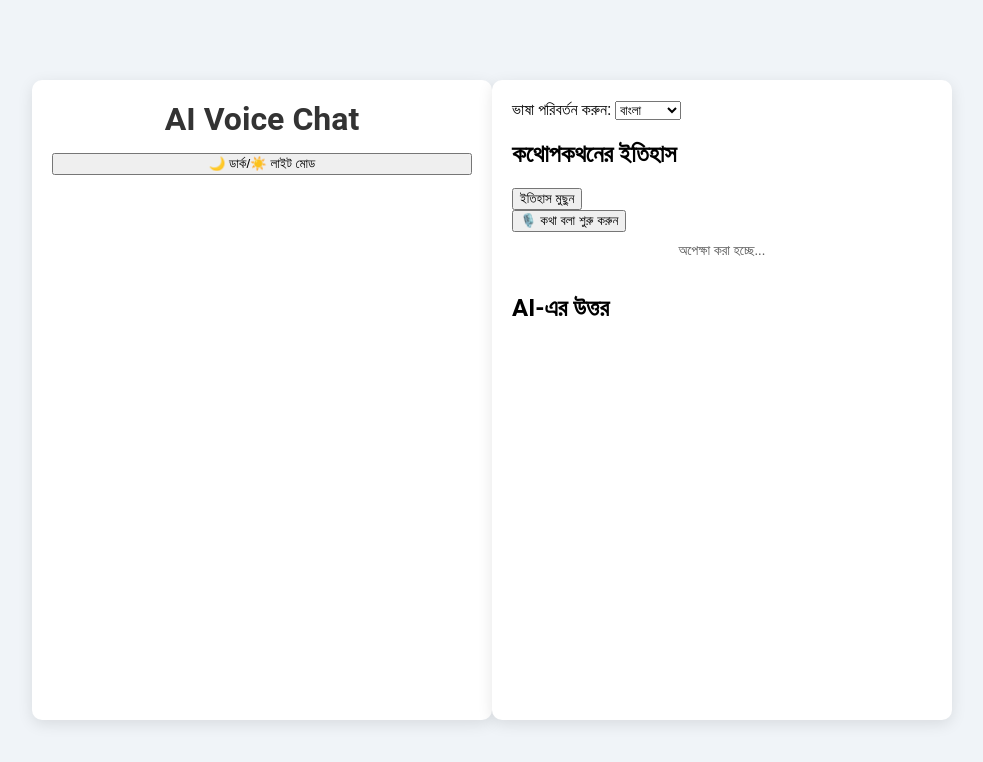
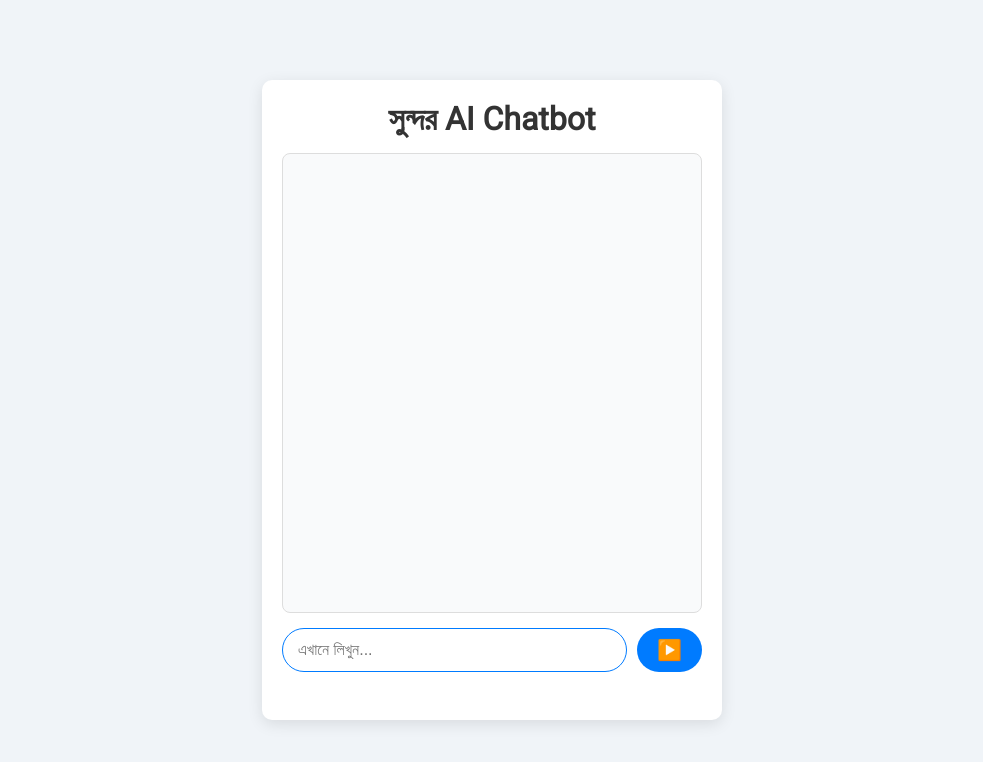
Before and after one commit to Ghas-foring/aichatbote, a plain HTML site: page index.html in a window 1280 px wide. Shown: the whole page, without its empty margins (148-1131 px from the left). Drawn offline with Linux system fonts and the light colour scheme.

Commit message:
Update index.html

```diff
--- a/index.html
+++ b/index.html
@@ -1,48 +1,33 @@
-
 <!DOCTYPE html>
 <html lang="bn">
 <head>
-<meta charset="UTF-8">
-<meta name="viewport" content="width=device-width, initial-scale=1">
-<title>AI Voice Chat (Hugging Face)</title>
-<link rel="stylesheet" href="style.css">
+  <meta charset="UTF-8" />
+  <meta name="viewport" content="width=device-width, initial-scale=1" />
+  <title>সুন্দর AI Chatbot</title>
+  <!-- Google Fonts -->
+  <link href="https://fonts.googleapis.com/css2?family=Roboto&display=swap" rel="stylesheet" />
+  <link rel="stylesheet" href="style.css" />
 </head>
 <body>
-<header>
   <div class="container">
-    <h1>AI Voice Chat</h1>
-    <button id="toggle-mode">🌙 ডার্ক/☀️ লাইট মোড</button>
-  </div>
-</header>
+    <h1>সুন্দর AI Chatbot</h1>
 
-<main>
-  <div class="container">
-    <div id="language-select">
-      <label for="language">ভাষা পরিবর্তন করুন: </label>
-      <select id="language">
-        <option value="bn-BD">বাংলা</option>
-        <option value="en-US">English</option>
-      </select>
+    <div id="chatbox"></div>
+
+    <div class="input-area">
+      <input
+        type="text"
+        id="userInput"
+        placeholder="এখানে লিখুন..."
+        autocomplete="off"
+        autofocus
+      />
+      <button id="sendBtn">▶️</button>
     </div>
 
-    <div id="history-container">
-      <h2>কথোপকথনের ইতিহাস</h2>
-      <ul id="history"></ul>
-      <button id="clear-history">ইতিহাস মুছুন</button>
-    </div>
+    <div id="status"></div>
+  </div>
 
-    <div id="controls">
-      <button id="start-stop-btn">🎙️ কথা বলা শুরু করুন</button>
-      <p id="status">অপেক্ষা করা হচ্ছে...</p>
-    </div>
-
-    <div id="response-container">
-      <h2>AI-এর উত্তর</h2>
-      <p id="response-text"></p>
-    </div>
-  </div>
-</main>
-
-<script src="script.js"></script>
+  <script src="script.js"></script>
 </body>
 </html>
```
